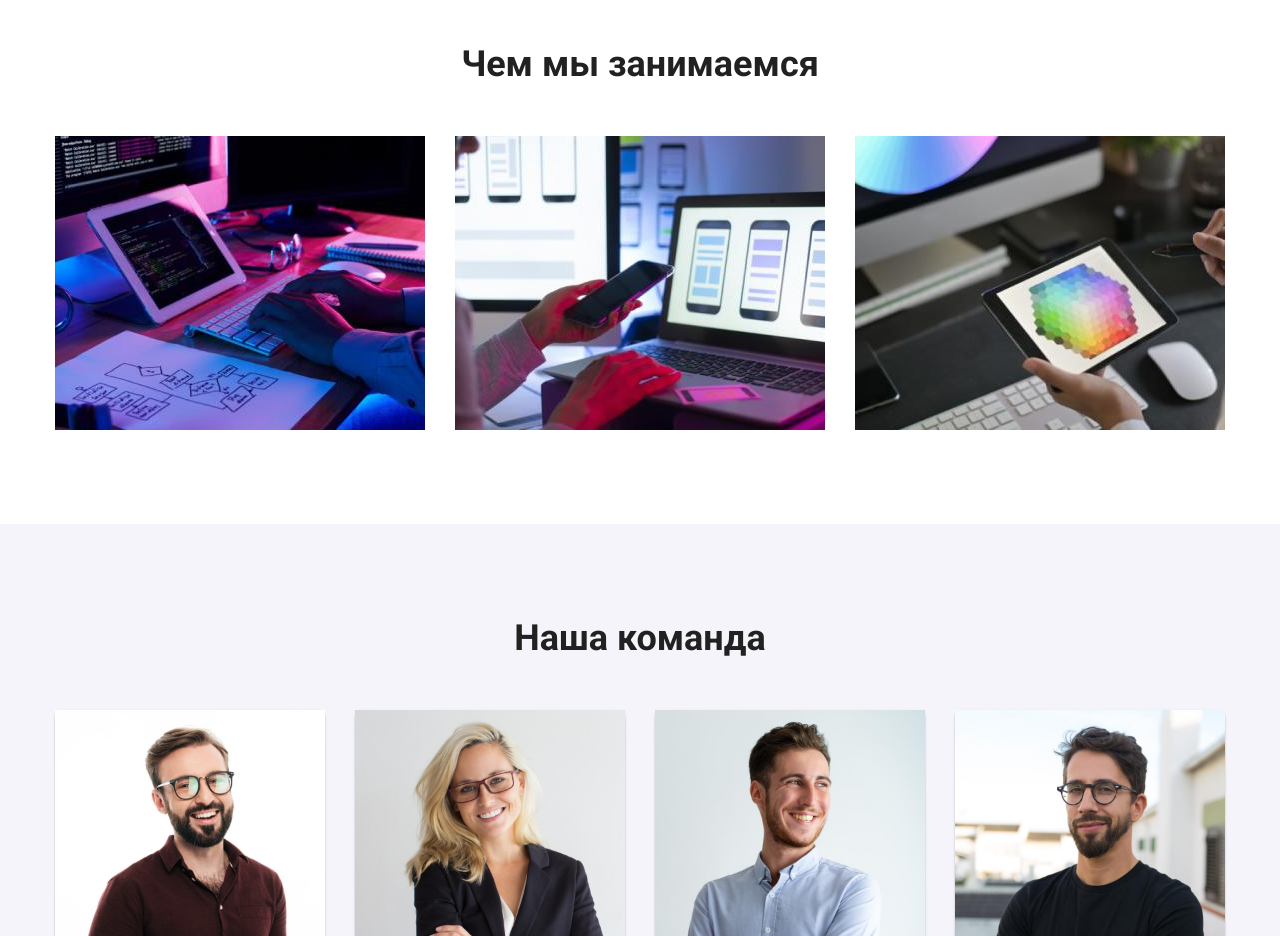
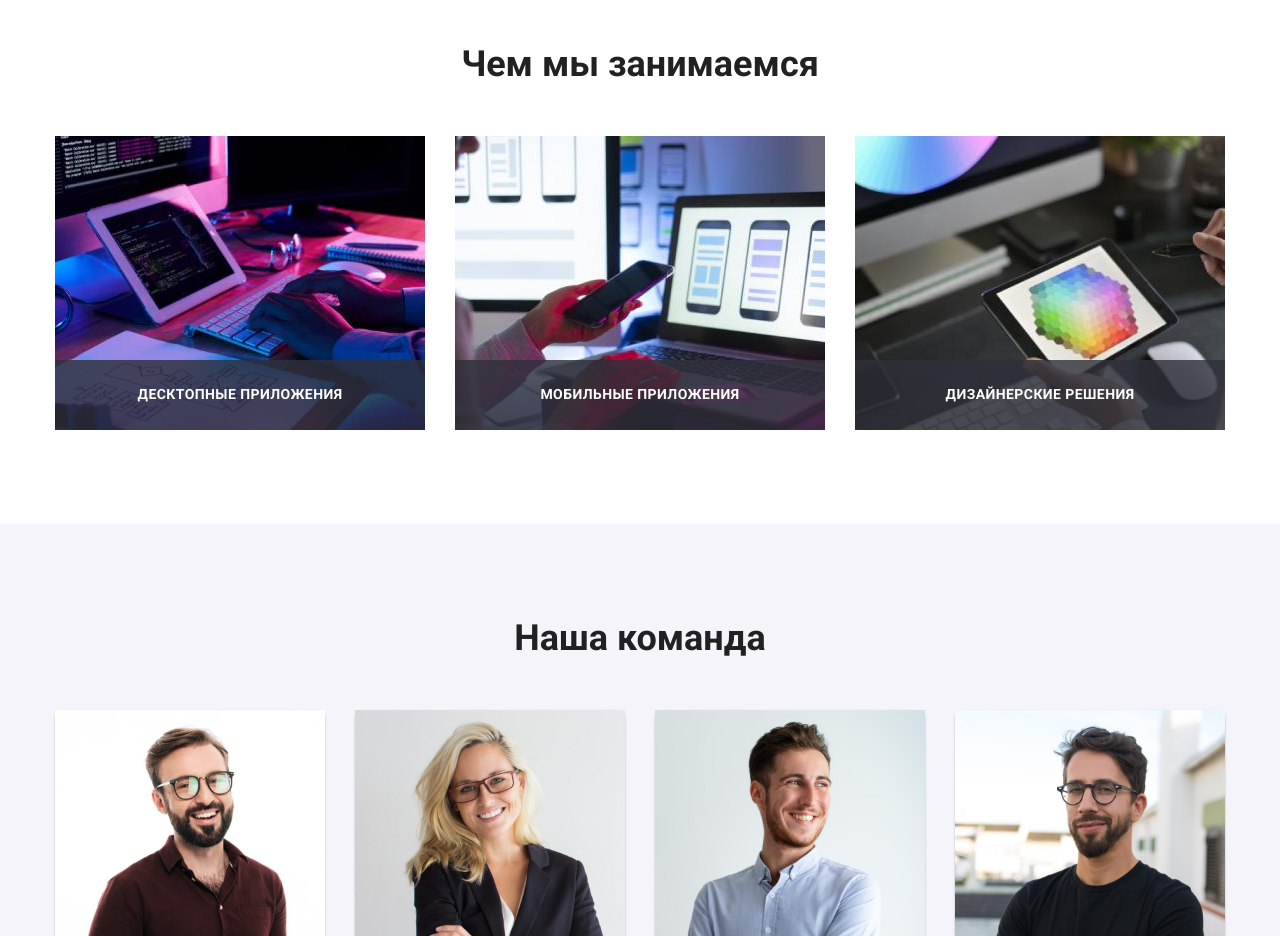
Before and after one commit to ArboreaStan/goit-markup-hw-05, a plain HTML site: page index.html in a window 1280 px wide. Shown: the part 1080-2016 px from the top of the page. Drawn offline with nearby package versions, Linux system fonts and the light colour scheme.

Commit message:
Добавляет в SPECIFIC SECTION абсолютное позиционирование!

```diff
--- a/css/styles.css
+++ b/css/styles.css
@@ -310,6 +310,36 @@ a {
   line-height: 1.16;
   text-align: center;
   margin-bottom: 50px;
+}
+
+.specific-thumb-action {
+}
+
+.specific-thumb {
+}
+
+.specific-item {
+  position: relative;
+}
+
+.specific-action {
+  position: absolute;
+  background-color: rgba(47, 48, 58, 0.8);
+  height: 70px;
+  width: 370px;
+  display: flex;
+  align-items: center;
+  justify-content: center;
+  bottom: 0;
+}
+
+.specific-action-title {
+  color: var(--main-title-color);
+  font-weight: 700;
+  font-size: 14px;
+  line-height: 1.14;
+  letter-spacing: 0.03em;
+  text-transform: uppercase;
 }
 
 /*------------------COMMAND SECTION---------------------*/
--- a/index.html
+++ b/index.html
@@ -108,10 +108,31 @@
             <section class="section specific-section">
                 <div class="container">
                     <h2 class="specific-title">Чем мы занимаемся</h2>
-                    <ul class="specific-list">
-                        <li class="specific-item"><img src="./images/box1.jpg" width="370" alt="человек печатает на клавиатуре"></li>
-                        <li class="specific-item"><img src="./images/box2.jpg" width="370" alt="смартфон в руках"></li>
-                        <li class="specific-item"><img src="./images/box3.jpg" width="370" alt="на планшете палитра"></li>
+                    <ul class="specific-list specific-thumb-action">
+                        <li class="specific-item">
+                            <div class="specific-thumb">
+                                <img src="./images/box1.jpg" width="370" alt="человек печатает на клавиатуре">
+                            </div>
+                            <div class="specific-action">
+                                <h3 class="specific-action-title">Десктопные приложения</h3>
+                            </div>
+                        </li>
+                        <li class="specific-item">
+                            <div class="specific-thumb">
+                                <img src="./images/box2.jpg" width="370" alt="смартфон в руках">
+                            </div>
+                            <div class="specific-action">
+                                <h3 class="specific-action-title">Мобильные приложения</h3>
+                            </div>
+                        </li>
+                        <li class="specific-item">
+                            <div class="specific-thumb">
+                                <img src="./images/box3.jpg" width="370" alt="на планшете палитра">
+                            </div>
+                            <div class="specific-action">
+                                <h3 class="specific-action-title">Дизайнерские решения</h3>
+                            </div>
+                        </li>
                     </ul>
                 </div>
             </section>
```
